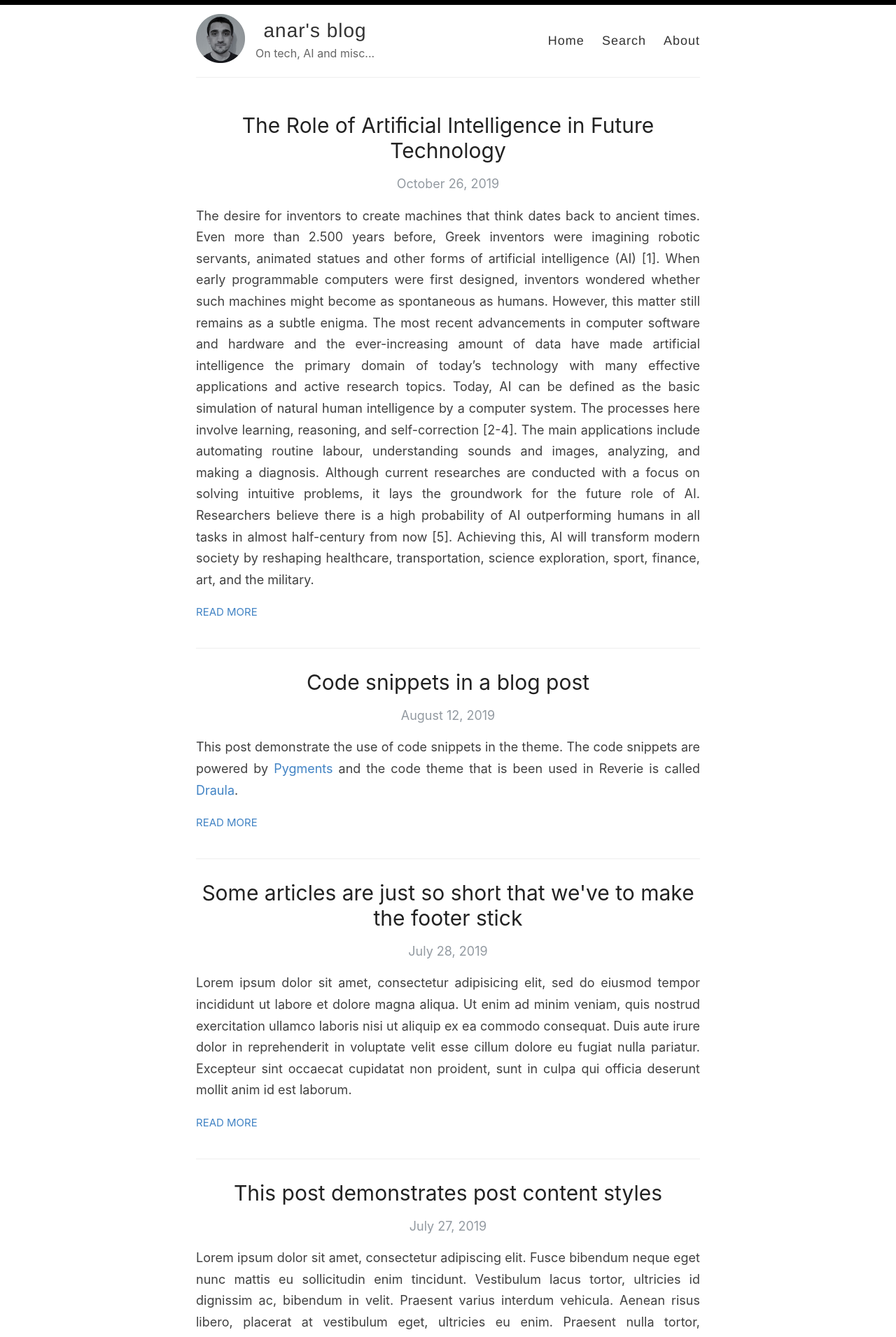
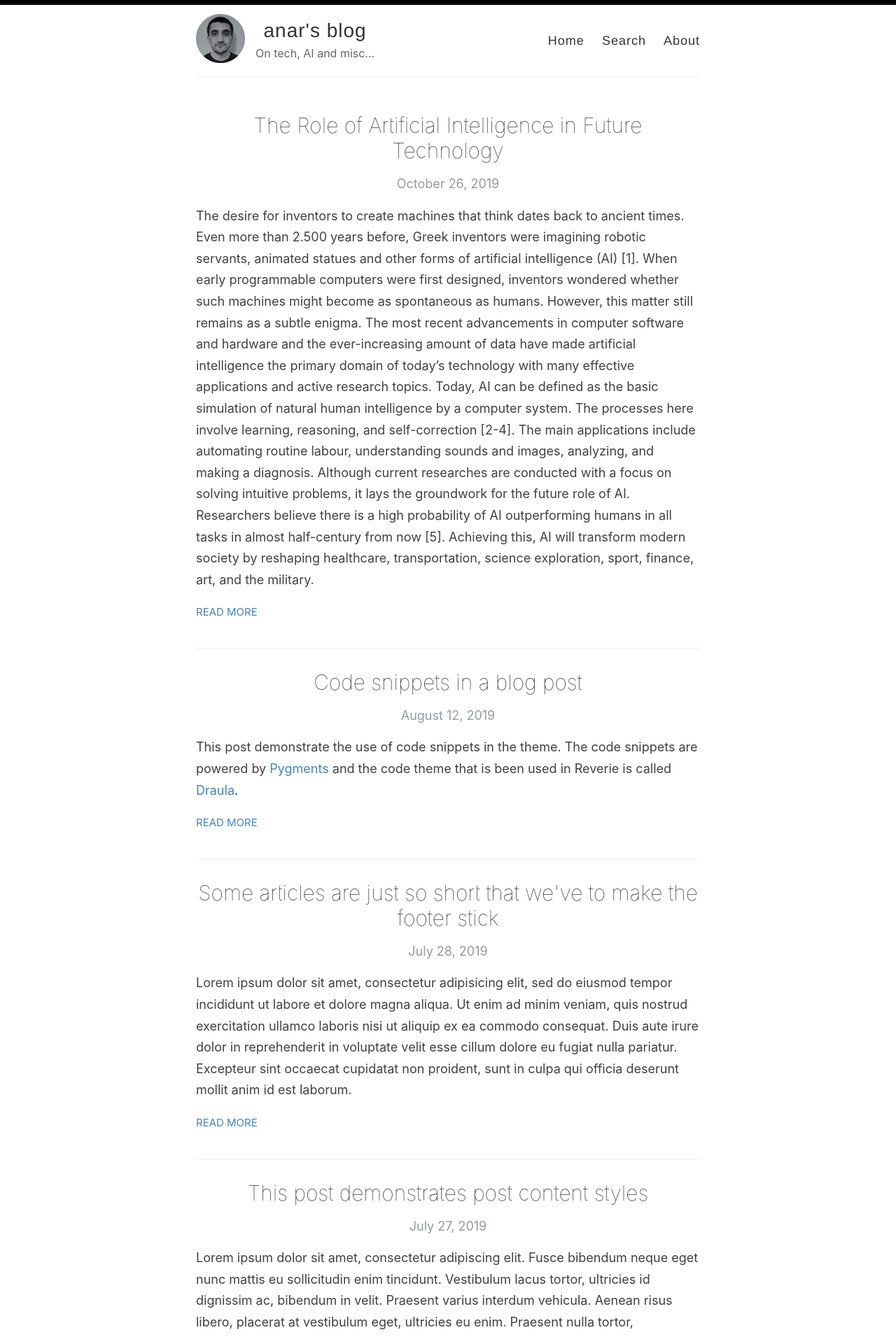
Before and after one commit to anaramirli/anaramirli.github.io, a Jekyll site: the page built from index.html, in a window 1280 px wide. Shown: the top 1911 px of the page at 70% size. Built offline with Jekyll 4.4.1, drawn with Linux system fonts in a browser that asks for light colours; the list of posts is cut into pages by our own code.

Commit message:
Update style.scss

```diff
--- a/assets/style.scss
+++ b/assets/style.scss
@@ -423,10 +423,14 @@ content: '';
 .post h1{
   font-family: -system-ui, -apple-system, BlinkMacSystemFont, "Segoe UI", Roboto, Helvetica, Arial, sans-serif, "Apple Color Emoji", "Segoe UI Emoji", "Segoe UI Symbol";
   text-align: center;
-  font-weight: normal;
+  font-weight: lighter;
   font-kerning: auto;
   font-feature-settings: "kern","liga","dlig","hlig","cswh";
   line-height: 1.2;
+}
+
+.entry p1{
+  text-align: justify;
 }
 
 .page h1{
@@ -669,11 +673,6 @@ Modules - reusable parts of our design
 .post-tags {
   text-align: center;
   line-height: 35px;
-}
-
-p {
-    margin: 15px 0;
-    text-align: justify;
 }
 
 .post-tags a {
```
